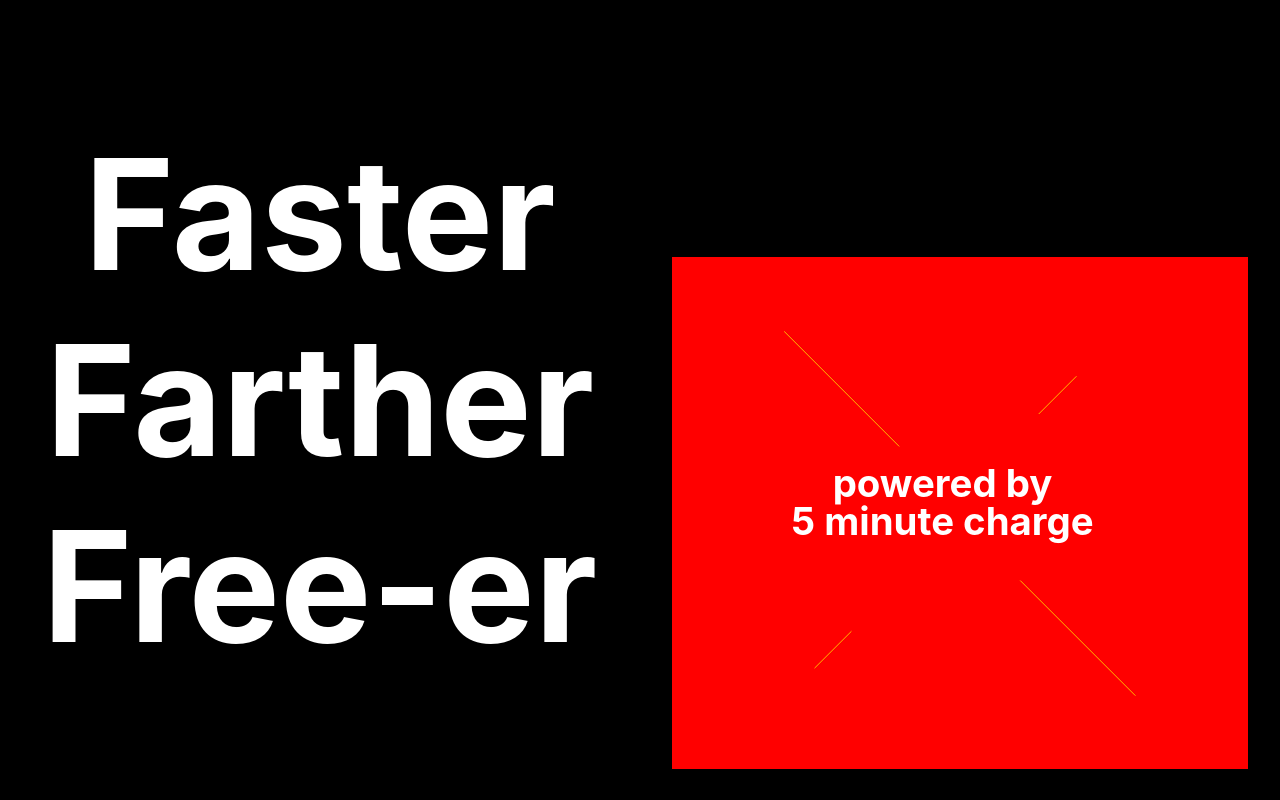
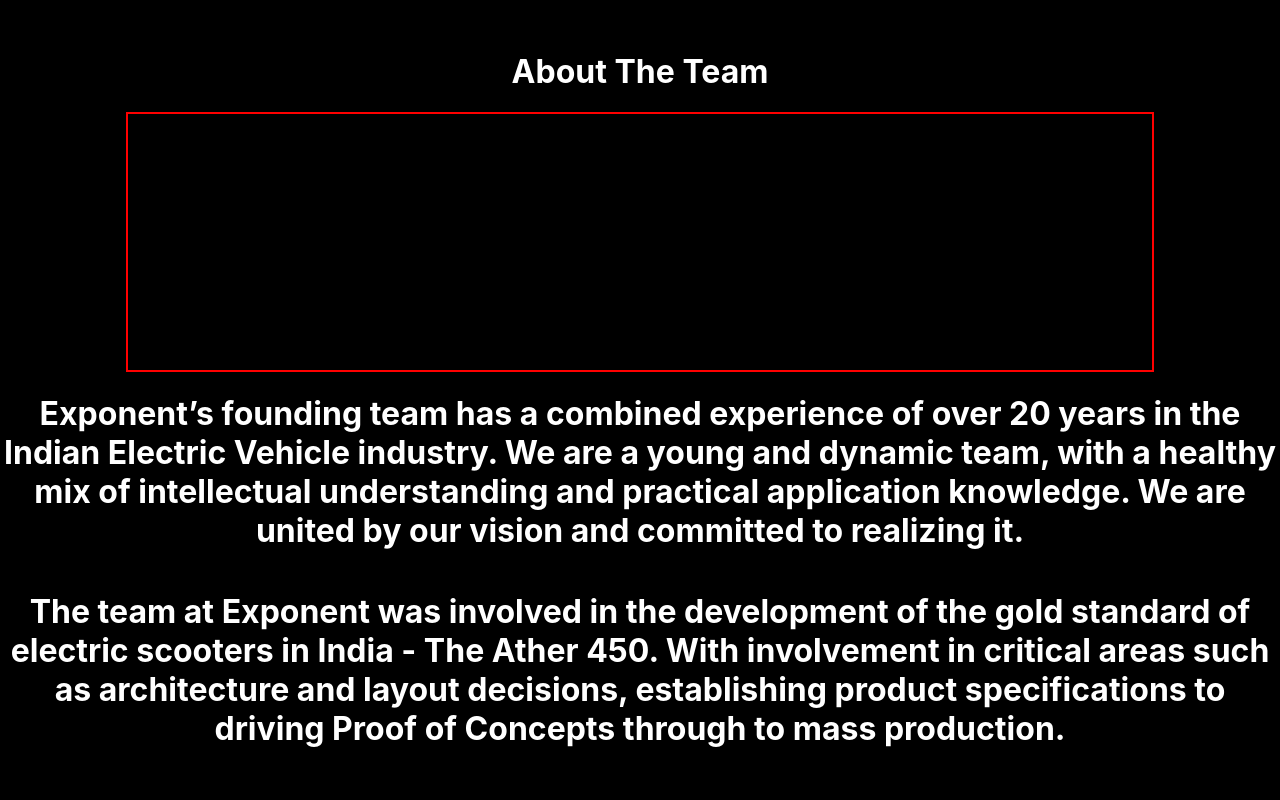
Before and after one commit to feanor08/exponent, a React (Create React App) app: page /team-detail in a window 1280 px wide. Shown: the top 800 px of the page. Built offline with nearby package versions, Linux system fonts and the light colour scheme.

Commit message:
L2 skeletons done

```diff
--- a/package.json
+++ b/package.json
@@ -9,6 +9,7 @@
     "react": "^17.0.2",
     "react-dom": "^17.0.2",
     "react-lottie": "^1.2.3",
+    "react-router-dom": "^5.2.0",
     "react-scripts": "4.0.3",
     "styled-components": "^5.3.0",
     "web-vitals": "^1.0.1"
--- a/src/App.js
+++ b/src/App.js
@@ -1,18 +1,38 @@
+import {
+  BrowserRouter as Router,
+  Switch,
+  Route,
+  Link
+} from "react-router-dom";
 import Landing from "./components/Landing";
 import Vision from "./components/Vision";
 import Team from "./components/Team";
+import TeamDetail from "./components/TeamDetail";
+import AboutUs from "./components/AboutUs";
 import ContactUs from "./components/ContactUs";
 import styled from "styled-components";
 
 
 function App() {
   return (
+    <Router>
+      <Switch>
+        <Route path="/home">
           <AppContainer>
             <Landing />
             <Vision />
             <Team />
             <ContactUs />
           </AppContainer>
+        </Route>
+        <Route path="/team-detail">
+          <TeamDetail />
+        </Route>
+        <Route path="/about-us">
+          <AboutUs />
+        </Route>
+      </Switch>
+    </Router>
   );
 }
 const AppContainer = styled.div`
--- /dev/null
+++ b/src/components/AboutUs.js
@@ -0,0 +1,38 @@
+import styled from "styled-components";
+
+const AboutUs = () => {
+    return (
+        <Page>
+            <h2>OUR VISION</h2>
+            <p>
+                From time immemorial, human beings have wanted the freedom to go anywhere, at record speed and do it in by spending as little as possible.
+            </p>
+            <h2>Faster, farther, free-er. </h2>
+            <p>
+                This innate human need is beautiful and it drives us. From the time we as a race invented the wheel to pushing the limits to set record speeds, humans have craved speed and flexibility from the beginning of time.
+                Billions of dollars and countless  engineering hours have been spent to give us that same power,
+                precision and efficiency in everyday life on the road, just to satiate that craving for greater
+                freedom.
+                And yet, it is never enough. We want to go faster, farther and be free-er.
+
+                At Exponent, we fuel this desire.
+            </p>
+            <h2>We fuel freedom.</h2>
+
+        </Page>
+    )
+}
+const Page = styled.div`
+    width:100%;
+    height:100vh;
+    text-align: center;
+    display:flex;
+    flex-wrap:wrap;
+    justify-content:space-around;
+    align-content:center;
+    background-color:black;
+    color: white;
+
+`;
+
+export default AboutUs
--- /dev/null
+++ b/src/components/TeamDetail.js
@@ -0,0 +1,45 @@
+import styled from "styled-components";
+
+const TeamDetail = props => {
+    return (
+        <Page>
+            <Heading>About The Team</Heading>
+            <TeamImage />
+            <Description>
+                Exponent’s founding team has a combined experience of over 20 years in the Indian Electric Vehicle industry. We are a young and dynamic team, with a healthy mix of intellectual understanding and practical application knowledge. We are united by our vision and committed to realizing it.
+            </Description>
+            <Description>
+                The team at Exponent was involved in the development of the gold standard of electric scooters in India - The Ather 450. With involvement in critical areas such as architecture and layout decisions, establishing product specifications to driving Proof of Concepts through to mass production.
+            </Description>
+        </Page>
+    )
+}
+const Page = styled.div`
+    width:100%;
+    height:100vh;
+    text-align: center;
+    display:flex;
+    flex-wrap:wrap;
+    justify-content:space-around;
+    align-content:center;
+    background-color:black;
+    color: white;
+
+`;
+
+const Heading = styled.h1`
+
+`;
+const Description = styled.h1`
+
+`;
+
+const TeamImage = styled.div`
+    width:80%;
+    height:20vw;
+    border : 2px solid red;
+`
+
+
+
+export default TeamDetail
```
Also changed, not shown: 1 other file (tests, documents, lock files or other folders). Lines whose indentation alone changed are shown as unchanged.
